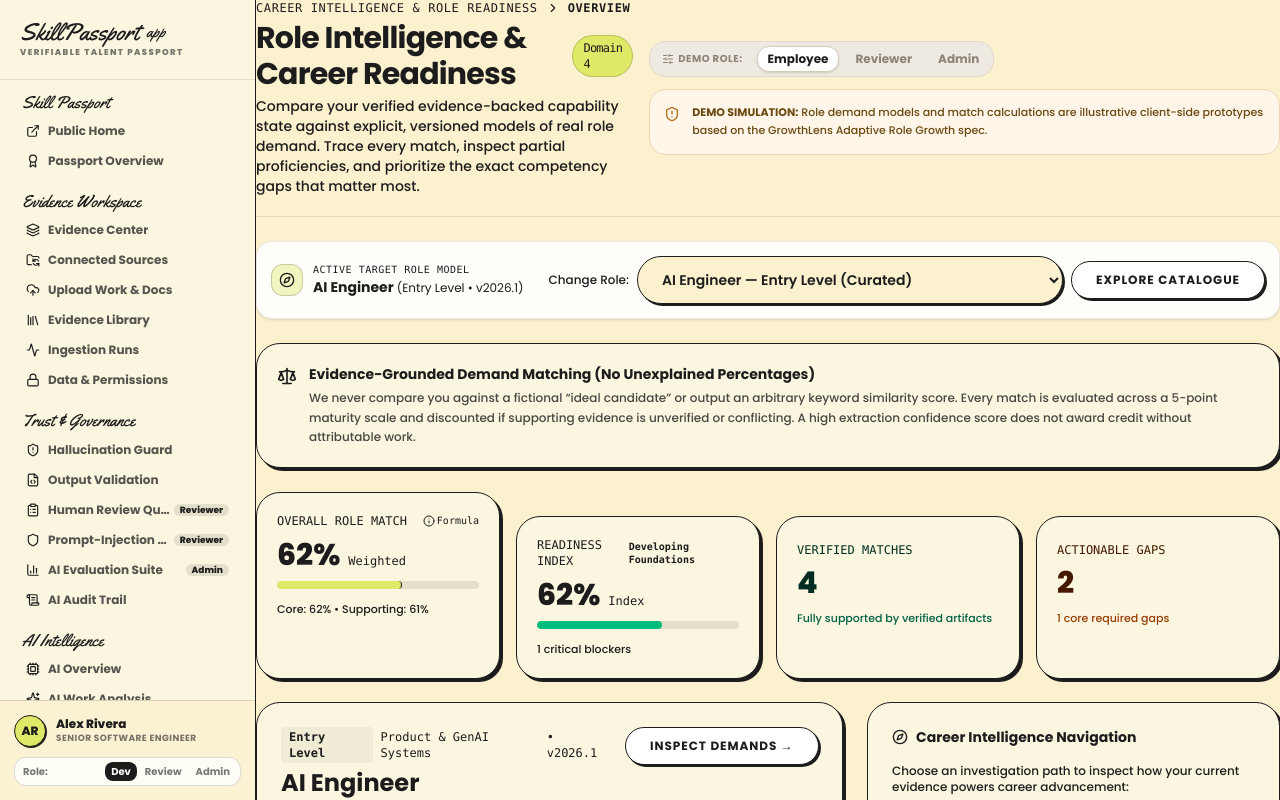
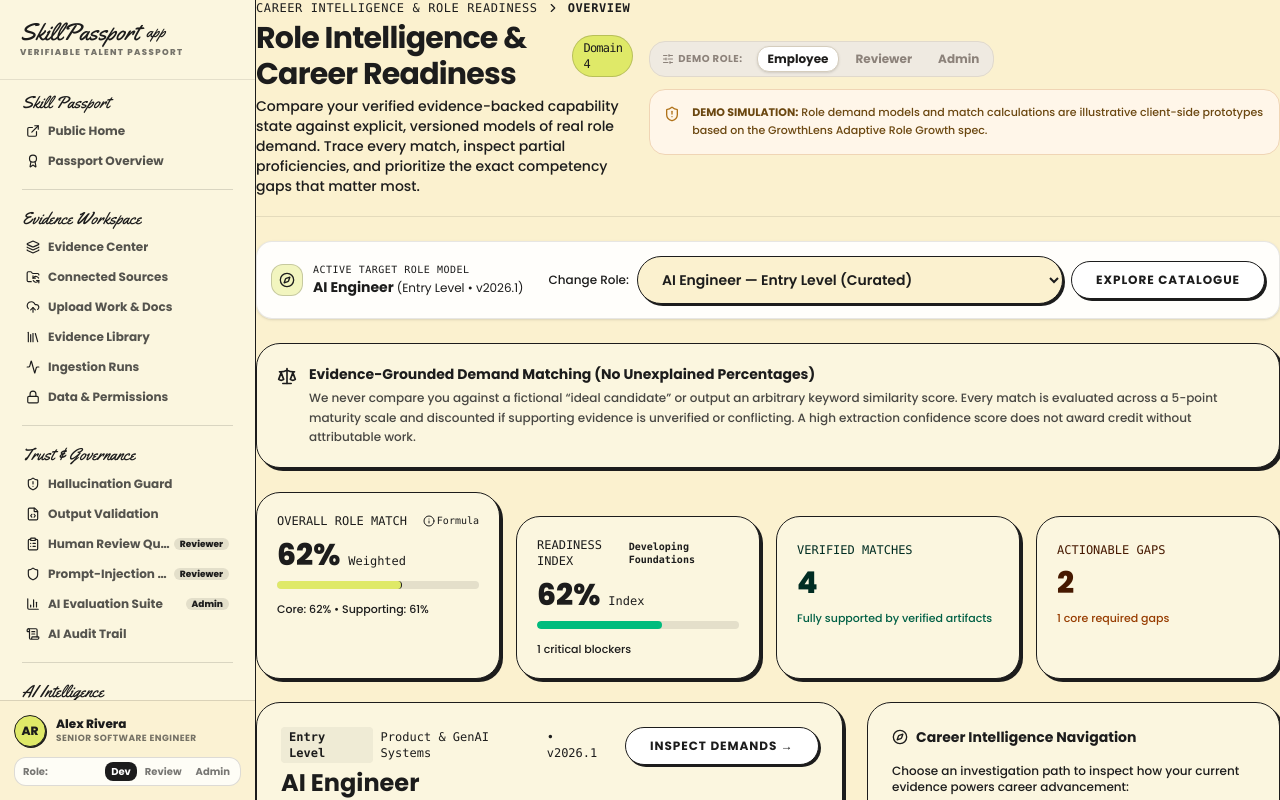
Before and after one commit to shubham392007-sketch/HackMatrix-5.0-MISC02, a Next.js app in the folder skillpassport-powered-by-growthlens/: page /app/career in a window 1280 px wide. Built offline with nearby package versions, Linux system fonts and the light colour scheme.

Commit message:
style(sidebar): add subtle divider lines after each domain section

```diff
--- a/skillpassport-powered-by-growthlens/src/components/app/AppSidebar.tsx
+++ b/skillpassport-powered-by-growthlens/src/components/app/AppSidebar.tsx
@@ -229,7 +229,7 @@ function SidebarContent({ onLinkClick, showCloseButton, onClose }: SidebarConten
 
       {/* Navigation Categories (Scrolls Independently) */}
       <div className="flex-1 overflow-y-auto px-3.5 py-3 space-y-4 custom-scrollbar">
-        {WORKSPACE_NAV.map((section) => (
+        {WORKSPACE_NAV.map((section, idx) => (
           <div key={section.category}>
             <p
               className="text-[17px] text-[#1C1C1C] px-2 mb-1 leading-tight select-none font-normal"
@@ -277,6 +277,13 @@ function SidebarContent({ onLinkClick, showCloseButton, onClose }: SidebarConten
                 );
               })}
             </div>
+
+            {/* Dividing Line after each domain (except the last section) */}
+            {idx < WORKSPACE_NAV.length - 1 && (
+              <div className="pt-3.5 pb-0.5 px-2">
+                <hr className="border-t border-[#1C1C1C]/15" />
+              </div>
+            )}
           </div>
         ))}
       </div>
```
